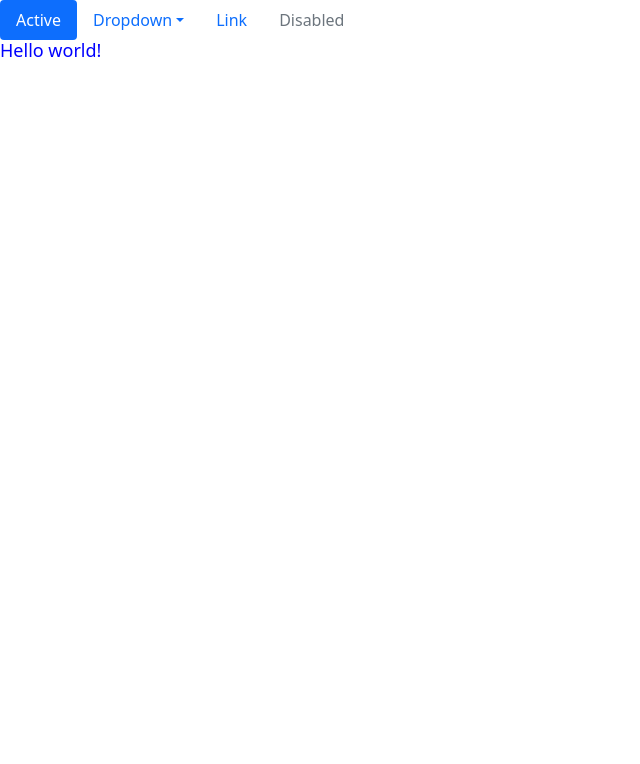
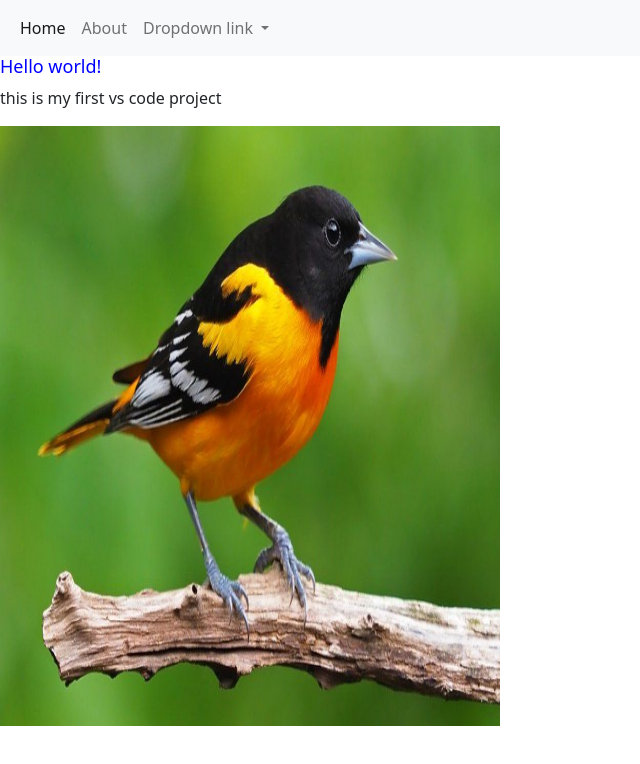
Before and after one commit to rstweet/First_VS_Code_Project, a plain HTML site: page index.html in a window 1280 px wide. Shown: the whole page, without its empty margins (0-640 px from the left). Drawn offline with nearby package versions, Linux system fonts and the light colour scheme.

Commit message:
add image update navbar and link index with about

```diff
--- a/index.html
+++ b/index.html
@@ -12,30 +12,41 @@
     <title>Hello World</title>
   </head>
     <body>
-        <ul class="nav nav-pills">
+        <nav class="navbar navbar-expand-lg navbar-light bg-light">
+            <div class="container-fluid">
+
+              <button class="navbar-toggler" type="button" data-bs-toggle="collapse" data-bs-target="#navbarNavDropdown" aria-controls="navbarNavDropdown" aria-expanded="false" aria-label="Toggle navigation">
+                <span class="navbar-toggler-icon"></span>
+              </button>
+              <div class="collapse navbar-collapse" id="navbarNavDropdown">
+                <ul class="navbar-nav">
                   <li class="nav-item">
-              <a class="nav-link active" aria-current="page" href="#">Active</a>
+                    <a class="nav-link active" aria-current="page" href="#">Home</a>
                   </li>
+                  <li class="nav-item">
+                    <a class="nav-link" href="./about.html">About</a>
+                  </li>
+
                   <li class="nav-item dropdown">
-              <a class="nav-link dropdown-toggle" data-bs-toggle="dropdown" href="#" role="button" aria-expanded="false">Dropdown</a>
-              <ul class="dropdown-menu">
+                    <a class="nav-link dropdown-toggle" href="#" id="navbarDropdownMenuLink" role="button" data-bs-toggle="dropdown" aria-expanded="false">
+                      Dropdown link
+                    </a>
+                    <ul class="dropdown-menu" aria-labelledby="navbarDropdownMenuLink">
                       <li><a class="dropdown-item" href="#">Action</a></li>
                       <li><a class="dropdown-item" href="#">Another action</a></li>
                       <li><a class="dropdown-item" href="#">Something else here</a></li>
-                <li><hr class="dropdown-divider"></li>
-                <li><a class="dropdown-item" href="#">Separated link</a></li>
                     </ul>
                   </li>
-            <li class="nav-item">
-              <a class="nav-link" href="#">Link</a>
-            </li>
-            <li class="nav-item">
-              <a class="nav-link disabled">Disabled</a>
-            </li>
                 </ul>
+              </div>
+            </div>
+          </nav>
     <h1>Hello world!</h1>
 
-
+    <div>
+        <p>this is my first vs code project</p>
+        <img src="./resources/images/bird-1.jpg" alt="bird-1" width="500" height="600">
+    </div>
 
 
     <!-- Option 2: Separate Popper and Bootstrap JS -->
```
Also changed, not shown: about.html (+24 -12 lines), resources/images/bird-1.jpg (added), resources/images/bird-2.jpg (added), resources/images/bird-3.jpg (added). Lines whose indentation alone changed are shown as unchanged.
